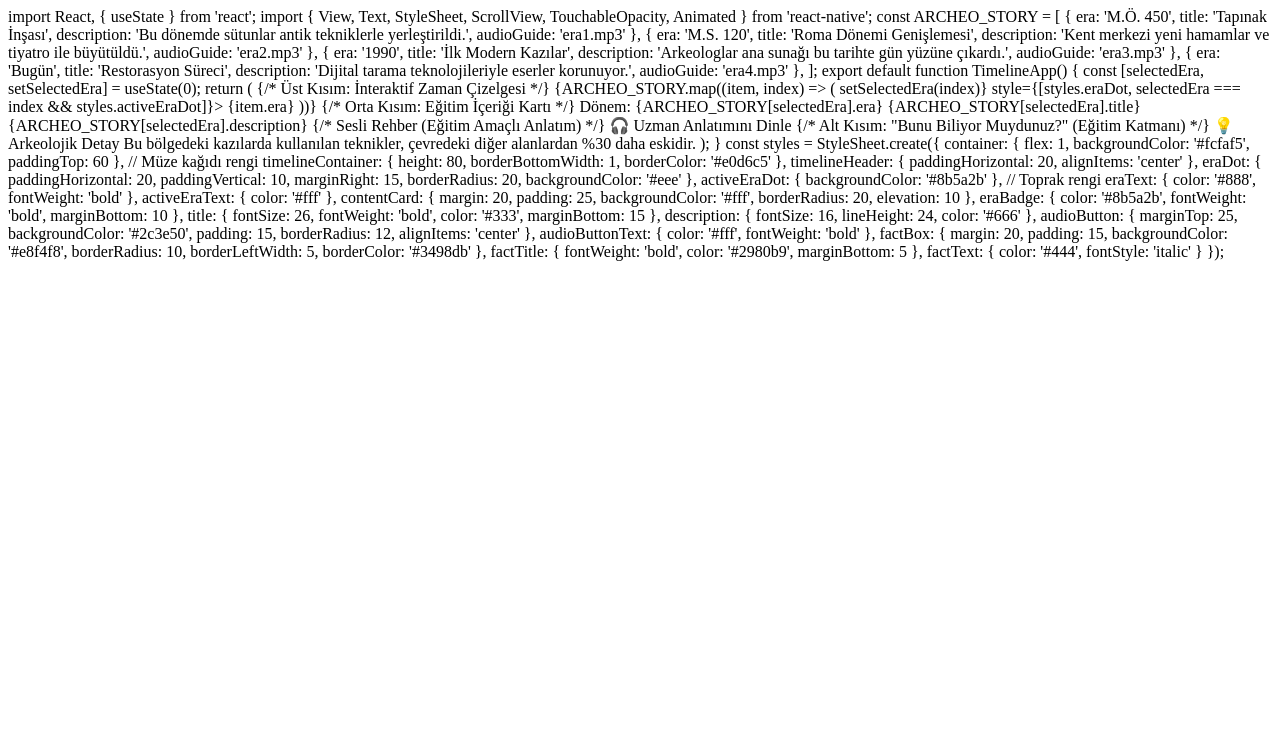
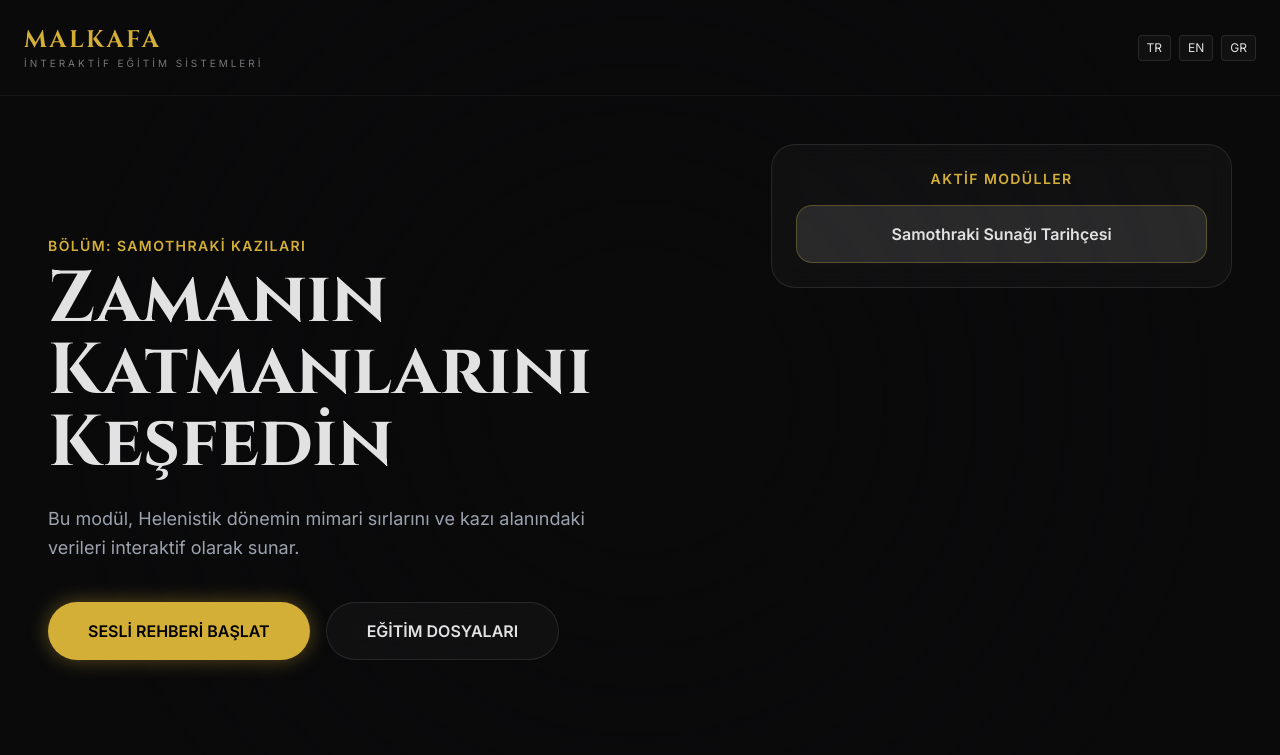
Before and after one commit to minavoice/Test, a plain HTML site: page index.html in a window 1280 px wide. Drawn offline with nearby package versions, Linux system fonts and the light colour scheme.

Commit message:
Update index.html

```diff
--- a/index.html
+++ b/index.html
@@ -1,65 +1,106 @@
-import React, { useState } from 'react';
-import { View, Text, StyleSheet, ScrollView, TouchableOpacity, Animated } from 'react-native';
+<!DOCTYPE html>
+<html lang="tr">
+<head>
+    <meta charset="UTF-8">
+    <meta name="viewport" content="width=device-width, initial-scale=1.0">
+    <title>Malkafa | Heritage Systems</title>
+    <script src="https://cdn.tailwindcss.com"></script>
+    <link href="https://fonts.googleapis.com/css2?family=Cinzel:wght@700&family=Inter:wght@300;400;600&display=swap" rel="stylesheet">
+    <style>
+        :root { --gold: #D4AF37; --dark-bg: #0A0A0B; }
+        body { font-family: 'Inter', sans-serif; background-color: var(--dark-bg); color: #E2E2E2; }
+        .serif { font-family: 'Cinzel', serif; }
+        .glass-panel { background: rgba(255, 255, 255, 0.03); backdrop-filter: blur(12px); border: 1px solid rgba(255, 255, 255, 0.1); }
+        .btn-gold { background-color: var(--gold); box-shadow: 0 0 20px rgba(212, 175, 55, 0.4); transition: all 0.3s ease; }
+        .bg-overlay { position: fixed; top: 0; left: 0; width: 100%; height: 100%; background: radial-gradient(circle, transparent 20%, var(--dark-bg) 80%); z-index: -1; }
+    </style>
+</head>
+<body class="min-h-screen flex flex-col">
 
-const ARCHEO_STORY = [
-  { era: 'M.Ö. 450', title: 'Tapınak İnşası', description: 'Bu dönemde sütunlar antik tekniklerle yerleştirildi.', audioGuide: 'era1.mp3' },
-  { era: 'M.S. 120', title: 'Roma Dönemi Genişlemesi', description: 'Kent merkezi yeni hamamlar ve tiyatro ile büyütüldü.', audioGuide: 'era2.mp3' },
-  { era: '1990', title: 'İlk Modern Kazılar', description: 'Arkeologlar ana sunağı bu tarihte gün yüzüne çıkardı.', audioGuide: 'era3.mp3' },
-  { era: 'Bugün', title: 'Restorasyon Süreci', description: 'Dijital tarama teknolojileriyle eserler korunuyor.', audioGuide: 'era4.mp3' },
-];
+    <div class="bg-overlay"></div>
 
-export default function TimelineApp() {
-  const [selectedEra, setSelectedEra] = useState(0);
+    <header class="p-6 flex justify-between items-center border-b border-white/5 relative z-10">
+        <div>
+            <h1 class="serif text-2xl tracking-widest text-[#D4AF37]">MALKAFA</h1>
+            <p id="nav-sub" class="text-[10px] tracking-[0.3em] uppercase opacity-50">İnteraktif Eğitim Sistemleri</p>
+        </div>
 
-  return (
-    <View style={styles.container}>
-      {/* Üst Kısım: İnteraktif Zaman Çizelgesi */}
-      <View style={styles.timelineContainer}>
-        <ScrollView horizontal showsHorizontalScrollIndicator={false} contentContainerStyle={styles.timelineHeader}>
-          {ARCHEO_STORY.map((item, index) => (
-            <TouchableOpacity key={index} onPress={() => setSelectedEra(index)} style={[styles.eraDot, selectedEra === index && styles.activeEraDot]}>
-              <Text style={[styles.eraText, selectedEra === index && styles.activeEraText]}>{item.era}</Text>
-            </TouchableOpacity>
-          ))}
-        </ScrollView>
-      </View>
+        <div class="flex gap-2">
+            <button onclick="changeLang('tr')" class="px-2 py-1 text-xs glass-panel rounded hover:text-[#D4AF37]">TR</button>
+            <button onclick="changeLang('en')" class="px-2 py-1 text-xs glass-panel rounded hover:text-[#D4AF37]">EN</button>
+            <button onclick="changeLang('gr')" class="px-2 py-1 text-xs glass-panel rounded hover:text-[#D4AF37]">GR</button>
+        </div>
+    </header>
 
-      {/* Orta Kısım: Eğitim İçeriği Kartı */}
-      <View style={styles.contentCard}>
-        <Text style={styles.eraBadge}>Dönem: {ARCHEO_STORY[selectedEra].era}</Text>
-        <Text style={styles.title}>{ARCHEO_STORY[selectedEra].title}</Text>
-        <Text style={styles.description}>{ARCHEO_STORY[selectedEra].description}</Text>
+    <main class="flex-1 flex flex-col lg:flex-row p-6 lg:p-12 gap-8 relative z-10">
+        <section class="lg:w-3/5 flex flex-col justify-center">
+            <span id="hero-tag" class="text-[#D4AF37] text-sm font-bold tracking-widest mb-2 uppercase">Bölüm: Samothraki Kazıları</span>
+            <h2 id="hero-title" class="serif text-5xl lg:text-7xl mb-6 leading-tight">Zamanın Katmanlarını Keşfedin</h2>
+            <p id="hero-desc" class="text-lg text-gray-400 max-w-xl leading-relaxed mb-10">
+                Bu modül, Helenistik dönemin mimari sırlarını ve kazı alanındaki verileri interaktif olarak sunar.
+            </p>
+            <div class="flex flex-wrap gap-4">
+                <button id="btn-audio" class="btn-gold text-black px-10 py-4 rounded-full font-extrabold">SESLİ REHBERİ BAŞLAT</button>
+                <button id="btn-doc" class="glass-panel px-10 py-4 rounded-full font-bold">EĞİTİM DOSYALARI</button>
+            </div>
+        </section>
 
-        {/* Sesli Rehber (Eğitim Amaçlı Anlatım) */}
-        <TouchableOpacity style={styles.audioButton}>
-          <Text style={styles.audioButtonText}>🎧 Uzman Anlatımını Dinle</Text>
-        </TouchableOpacity>
-      </View>
+        <section class="lg:w-2/5 flex flex-col gap-4">
+            <div class="glass-panel p-6 rounded-3xl">
+                <h3 id="mod-title" class="text-sm font-bold text-[#D4AF37] mb-4 uppercase tracking-widest text-center">Aktif Modüller</h3>
+                <div class="space-y-3">
+                    <div class="p-4 rounded-2xl bg-white/10 border border-[#D4AF37]/30">
+                        <h4 id="mod-item-1" class="font-semibold text-center">Samothraki Sunağı Tarihçesi</h4>
+                    </div>
+                </div>
+            </div>
+        </section>
+    </main>
 
-      {/* Alt Kısım: "Bunu Biliyor Muydunuz?" (Eğitim Katmanı) */}
-      <View style={styles.factBox}>
-        <Text style={styles.factTitle}>💡 Arkeolojik Detay</Text>
-        <Text style={styles.factText}>Bu bölgedeki kazılarda kullanılan teknikler, çevredeki diğer alanlardan %30 daha eskidir.</Text>
-      </View>
-    </View>
-  );
-}
+    <script>
+        const translations = {
+            tr: {
+                navSub: "İnteraktif Eğitim Sistemleri",
+                heroTag: "Bölüm: Samothraki Kazıları",
+                heroTitle: "Zamanın Katmanlarını Keşfedin",
+                heroDesc: "Bu modül, Helenistik dönemin mimari sırlarını ve kazı alanındaki verileri interaktif olarak sunar.",
+                btnAudio: "SESLİ REHBERİ BAŞLAT",
+                btnDoc: "EĞİTİM DOSYALARI",
+                modTitle: "Aktif Modüller",
+                modItem1: "Samothraki Sunağı Tarihçesi"
+            },
+            en: {
+                navSub: "Interactive Education Systems",
+                heroTag: "Chapter: Samothraki Excavations",
+                heroTitle: "Discover the Layers of Time",
+                heroDesc: "This module presents the architectural secrets of the Hellenistic period and excavation data interactively.",
+                btnAudio: "START AUDIO GUIDE",
+                btnDoc: "EDUCATION FILES",
+                modTitle: "Active Modules",
+                modItem1: "History of Samothrace Altar"
+            },
+            gr: {
+                navSub: "Διαδραστικά Εκπαιδευτικά Συστήματα",
+                heroTag: "Κεφάλαιο: Ανασκαφές Σαμοθράκης",
+                heroTitle: "Ανακαλύψτε τα Στρώματα του Χρόνου",
+                heroDesc: "Αυτή η ενότητα παρουσιάζει τα αρχιτεκτονικά μυστικά της Ελληνιστικής περιόδου και τα δεδομένα ανασκαφών διαδραστικά.",
+                btnAudio: "ΕΝΑΡΞΗ ΑΚΟΥΣΤΙΚΟΥ ΟΔΗΓΟΥ",
+                btnDoc: "ΕΚΠΑΙΔΕΥΤΙΚΑ ΑΡΧΕΙΑ",
+                modTitle: "Ενεργές Ενότητες",
+                modItem1: "Ιστορία του Βωμού της Σαμοθράκης"
+            }
+        };
 
-const styles = StyleSheet.create({
-  container: { flex: 1, backgroundColor: '#fcfaf5', paddingTop: 60 }, // Müze kağıdı rengi
-  timelineContainer: { height: 80, borderBottomWidth: 1, borderColor: '#e0d6c5' },
-  timelineHeader: { paddingHorizontal: 20, alignItems: 'center' },
-  eraDot: { paddingHorizontal: 20, paddingVertical: 10, marginRight: 15, borderRadius: 20, backgroundColor: '#eee' },
-  activeEraDot: { backgroundColor: '#8b5a2b' }, // Toprak rengi
-  eraText: { color: '#888', fontWeight: 'bold' },
-  activeEraText: { color: '#fff' },
-  contentCard: { margin: 20, padding: 25, backgroundColor: '#fff', borderRadius: 20, elevation: 10 },
-  eraBadge: { color: '#8b5a2b', fontWeight: 'bold', marginBottom: 10 },
-  title: { fontSize: 26, fontWeight: 'bold', color: '#333', marginBottom: 15 },
-  description: { fontSize: 16, lineHeight: 24, color: '#666' },
-  audioButton: { marginTop: 25, backgroundColor: '#2c3e50', padding: 15, borderRadius: 12, alignItems: 'center' },
-  audioButtonText: { color: '#fff', fontWeight: 'bold' },
-  factBox: { margin: 20, padding: 15, backgroundColor: '#e8f4f8', borderRadius: 10, borderLeftWidth: 5, borderColor: '#3498db' },
-  factTitle: { fontWeight: 'bold', color: '#2980b9', marginBottom: 5 },
-  factText: { color: '#444', fontStyle: 'italic' }
-});
+        function changeLang(lang) {
+            document.getElementById('nav-sub').innerText = translations[lang].navSub;
+            document.getElementById('hero-tag').innerText = translations[lang].heroTag;
+            document.getElementById('hero-title').innerText = translations[lang].heroTitle;
+            document.getElementById('hero-desc').innerText = translations[lang].heroDesc;
+            document.getElementById('btn-audio').innerText = translations[lang].btnAudio;
+            document.getElementById('btn-doc').innerText = translations[lang].btnDoc;
+            document.getElementById('mod-title').innerText = translations[lang].modTitle;
+            document.getElementById('mod-item-1').innerText = translations[lang].modItem1;
+        }
+    </script>
+</body>
+</html>
```
